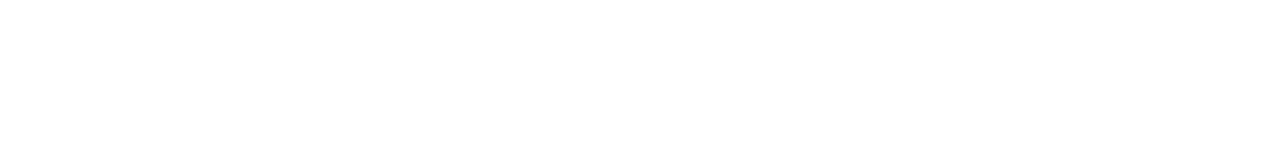
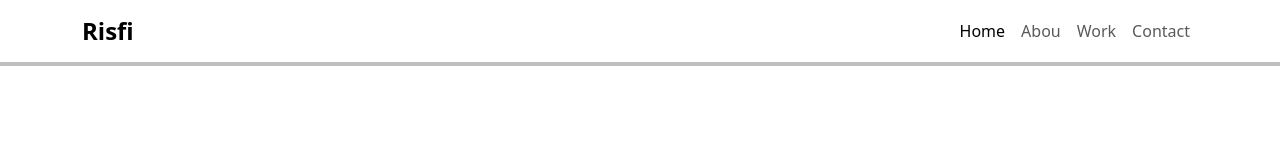
Before and after one commit to mrisfisyahrilramadhan/Portfolio, a plain HTML site: page index.html in a window 1280 px wide. Drawn offline with nearby package versions, Linux system fonts and the light colour scheme.

Commit message:
add navbar

```diff
--- a/index.html
+++ b/index.html
@@ -8,7 +8,30 @@
     <link rel="stylesheet" href="style.css">
 </head>
 <body>
-
+    <nav class="navbar navbar-expand-lg">
+        <div class="container">
+          <a class="navbar-brand fs-4 fw-bold" href="#">Risfi</a>
+          <button class="navbar-toggler" type="button" data-bs-toggle="collapse" data-bs-target="#navbarNav" aria-controls="navbarNav" aria-expanded="false" aria-label="Toggle navigation">
+            <span class="navbar-toggler-icon"></span>
+          </button>
+          <div class="collapse navbar-collapse" id="navbarNav">
+            <ul class="navbar-nav ms-auto">
+                <li class="nav-item">
+                    <a class="nav-link active" aria-current="page" href="#">Home</a>
+                </li>
+                <li class="nav-item">
+                    <a class="nav-link" href="#">Abou</a>
+                </li>
+                <li class="nav-item">
+                    <a class="nav-link" href="#">Work</a>
+                </li>
+                <li class="nav-item">
+                    <a class="nav-link" href="#">Contact</a>
+                </li>
+            </ul>
+          </div>
+        </div>
+      </nav>
     <script src="https://cdn.jsdelivr.net/npm/@popperjs/core@2.11.8/dist/umd/popper.min.js" integrity="sha384-I7E8VVD/ismYTF4hNIPjVp/Zjvgyol6VFvRkX/vR+Vc4jQkC+hVqc2pM8ODewa9r" crossorigin="anonymous"></script>
     <script src="https://cdn.jsdelivr.net/npm/bootstrap@5.3.3/dist/js/bootstrap.min.js" integrity="sha384-0pUGZvbkm6XF6gxjEnlmuGrJXVbNuzT9qBBavbLwCsOGabYfZo0T0to5eqruptLy" crossorigin="anonymous"></script>
     <script src="https://code.jquery.com/jquery-3.7.1.min.js" integrity="sha256-/JqT3SQfawRcv/BIHPThkBvs0OEvtFFmqPF/lYI/Cxo=" crossorigin="anonymous"></script>
--- a/style.css
+++ b/style.css
@@ -0,0 +1,4 @@
+.navbar {
+    background-color: white;
+    box-shadow: 0 0 0 4px rgba(0, 0, 0, 0.25);
+}
```
